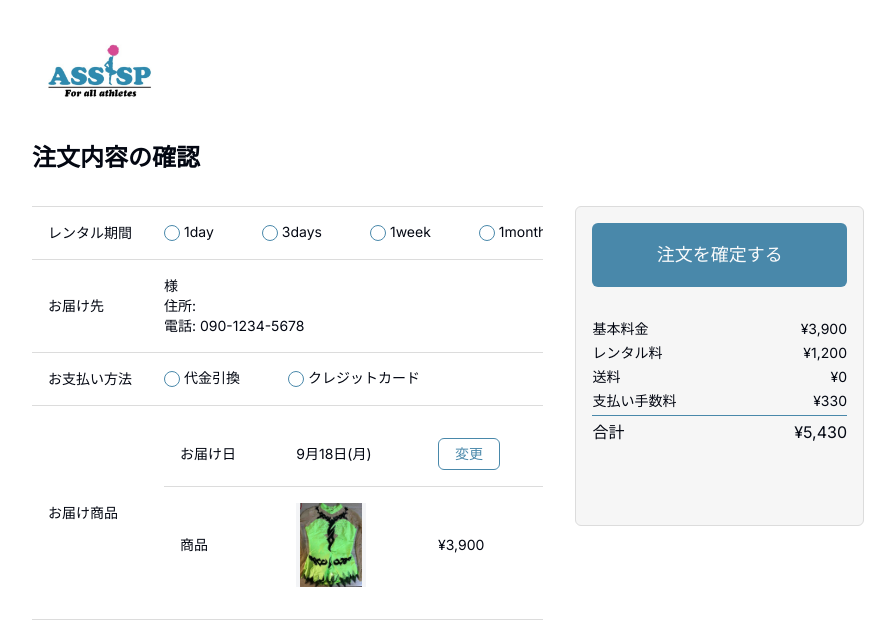
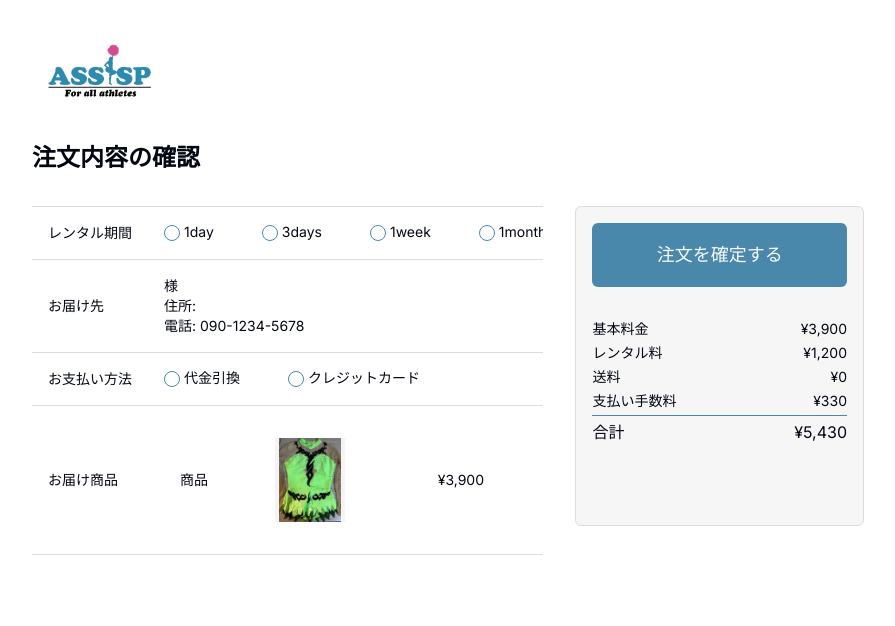
Before and after one commit to zawazawa84/assispo, a Next.js app: page /costume/1/order in a window 1280 px wide. Shown: the top 626 px of the page, without its empty margins (192-1087 px from the left). Built offline with nearby package versions, Linux system fonts and the light colour scheme; no server answers.

Commit message:
お届け日の削除

```diff
--- a/src/features/costume/components/OrderTable.tsx
+++ b/src/features/costume/components/OrderTable.tsx
@@ -95,18 +95,6 @@ export const OrderTable = ({ register, userData, control }: any) => {
             <Table>
               <TableBody>
                 <TableRow>
-                  <TableCell>お届け日</TableCell>
-                  <TableCell>9月18日(月)</TableCell>
-                  <TableCell>
-                    <Button
-                      variant="outline"
-                      className="h-8 border border-themeblue"
-                    >
-                      <p className="text-themeblue whitespace-nowrap">変更</p>
-                    </Button>
-                  </TableCell>
-                </TableRow>
-                <TableRow>
                   <TableCell>商品</TableCell>
                   <TableCell>
                     <Image
```
